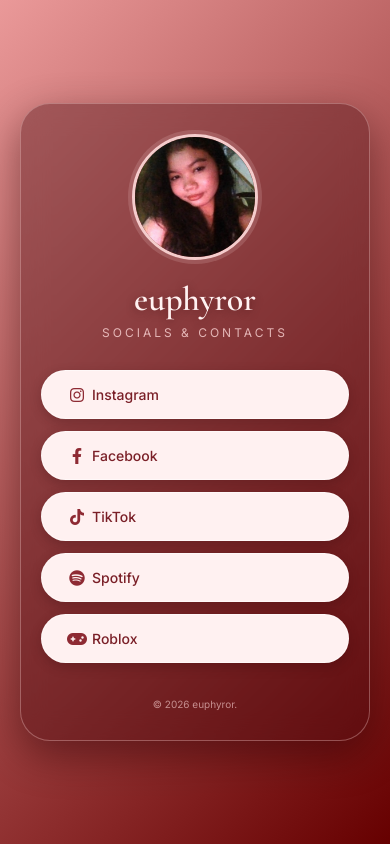
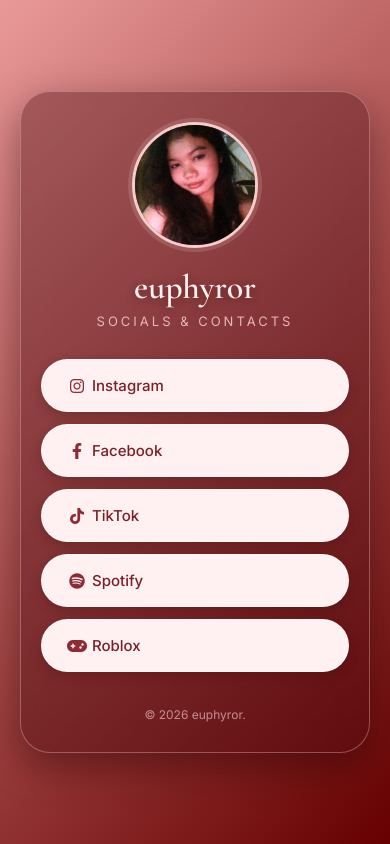
Before and after one commit to clickandclasp/euphyror, a plain HTML site: page index.html in a window 390 px wide. Drawn offline with nearby package versions, Linux system fonts and the light colour scheme.

Commit message:
Update index.html

```diff
--- a/index.html
+++ b/index.html
@@ -31,6 +31,7 @@
             justify-content: center;
             align-items: center;
             min-height: 100vh;
+            min-height: 100dvh;
             padding: 20px;
             box-sizing: border-box;
         }
@@ -69,7 +70,7 @@
         }
 
         .subtitle {
-            font-size: 12px;
+            font-size: 13px;
             letter-spacing: 3px;
             text-transform: uppercase;
             margin-bottom: 30px;
@@ -105,29 +106,45 @@
             transition: color 0.3s ease;
         }
 
-        .link-item:hover,
         .link-item:focus-visible {
             background: var(--wine-soft);
             color: #fff1f1;
-            transform: translateY(-2px);
-            box-shadow: 0 8px 18px rgba(40, 0, 4, 0.4);
-            outline: none;
+            outline: 2px solid var(--blush);
+            outline-offset: 2px;
         }
 
-        .link-item:hover i,
-        .link-item:focus-visible i {
-            color: var(--blush);
+        .link-item:focus-visible i { color: var(--blush); }
+
+        .link-item:active {
+            background: var(--wine-soft);
+            color: #fff1f1;
+            transform: scale(0.98);
+        }
+
+        .link-item:active i { color: var(--blush); }
+
+        @media (hover: hover) {
+            .link-item:hover {
+                background: var(--wine-soft);
+                color: #fff1f1;
+                transform: translateY(-2px);
+                box-shadow: 0 8px 18px rgba(40, 0, 4, 0.4);
+            }
+            .link-item:hover i { color: var(--blush); }
         }
 
         .footer {
             margin-top: 35px;
-            font-size: 10px;
+            font-size: 12px;
             color: var(--blush);
             opacity: 0.65;
         }
 
+        .link-item { -webkit-tap-highlight-color: transparent; }
+
         @media (max-width: 480px) {
             .container { padding: 30px 20px; }
+            .link-item { padding: 16px 20px; font-size: 15px; }
         }
     </style>
 </head>
@@ -141,19 +158,19 @@
     <div class="subtitle">Socials & Contacts</div>
 
     <div class="links-wrapper">
-        <a href="https://www.instagram.com/euphyror/" target="_blank" class="link-item">
+        <a href="https://www.instagram.com/euphyror/" target="_blank" rel="noopener noreferrer" class="link-item">
             <i class="fa-brands fa-instagram"></i> <span>Instagram</span>
         </a>
-        <a href="https://www.facebook.com/Gwyn15" target="_blank" class="link-item">
+        <a href="https://www.facebook.com/Gwyn15" target="_blank" rel="noopener noreferrer" class="link-item">
             <i class="fa-brands fa-facebook-f"></i> <span>Facebook</span>
         </a>
-        <a href="https://www.tiktok.com/@euphyror" target="_blank" class="link-item">
+        <a href="https://www.tiktok.com/@euphyror" target="_blank" rel="noopener noreferrer" class="link-item">
             <i class="fa-brands fa-tiktok"></i> <span>TikTok</span>
         </a>
-        <a href="https://open.spotify.com/user/31fgassy6xjrifzsxgk4dpolkdtu?si=c2ecf4998c184637" target="_blank" class="link-item">
+        <a href="https://open.spotify.com/user/31fgassy6xjrifzsxgk4dpolkdtu?si=c2ecf4998c184637" target="_blank" rel="noopener noreferrer" class="link-item">
             <i class="fa-brands fa-spotify"></i> <span>Spotify</span>
         </a>
-        <a href="https://www.roblox.com/users/3728185580/profile" target="_blank" class="link-item">
+        <a href="https://www.roblox.com/users/3728185580/profile" target="_blank" rel="noopener noreferrer" class="link-item">
             <i class="fa-solid fa-gamepad"></i> <span>Roblox</span>
         </a>
     </div>
```
